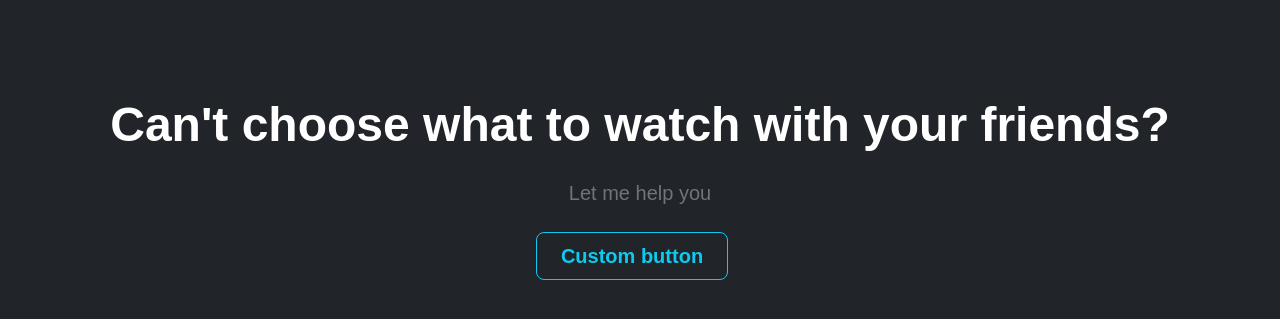
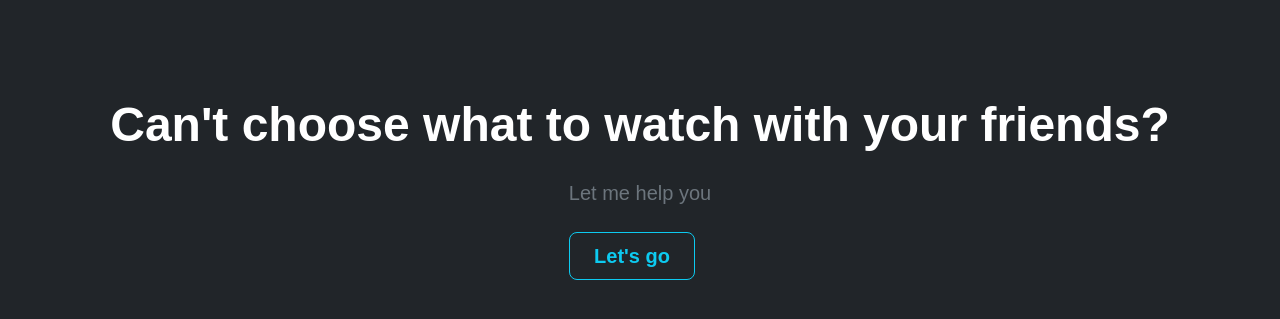
Before and after one commit to ArturrrZ/movies, a Flask app: page / in a window 1280 px wide. Shown: the top 319 px of the page. Run offline with Flask 3, Linux system fonts and the light colour scheme; some libraries are stand-ins or nearby versions.

Commit message:
ready to deploy7

```diff
--- a/templates/index.html
+++ b/templates/index.html
@@ -8,7 +8,7 @@
         <p class="fs-5 my-4">Let me help you</p>
         <div class="d-grid gap-2 d-sm-flex justify-content-sm-center">
           <a href="/search">
-              <button type="button" class="btn btn-outline-info btn-lg px-4 me-sm-3 fw-bold">Custom button</button>
+              <button type="button" class="btn btn-outline-info btn-lg px-4 me-sm-3 fw-bold">Let's go</button>
           </a>
         </div>
       </div>
```
